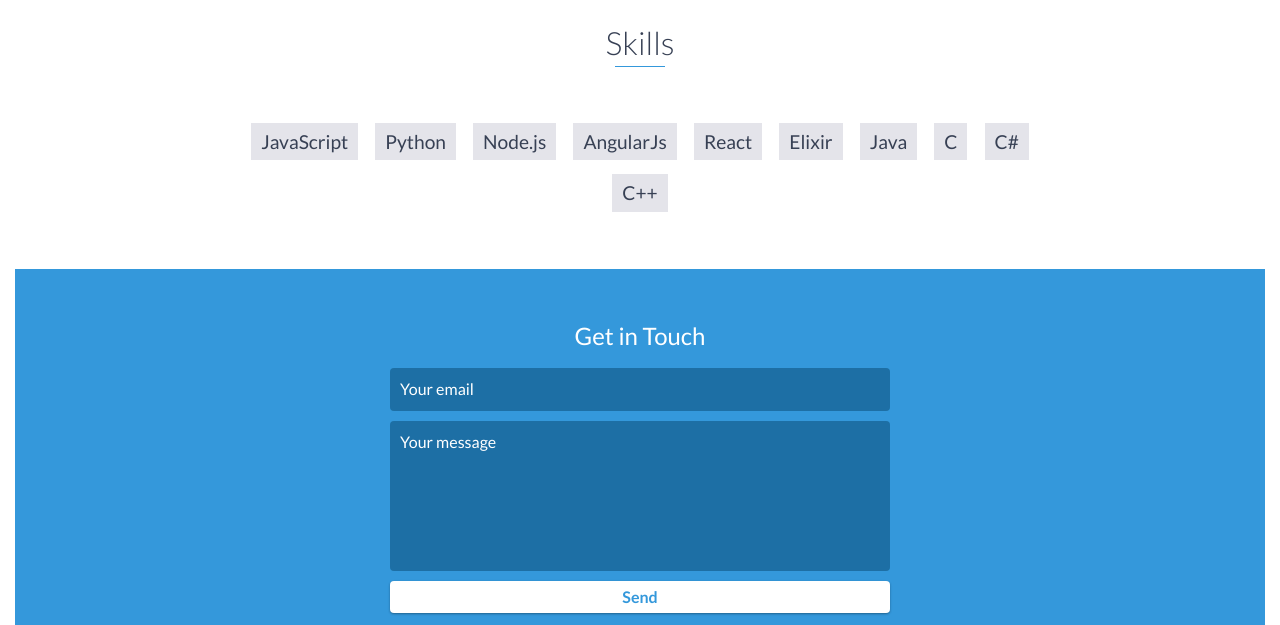
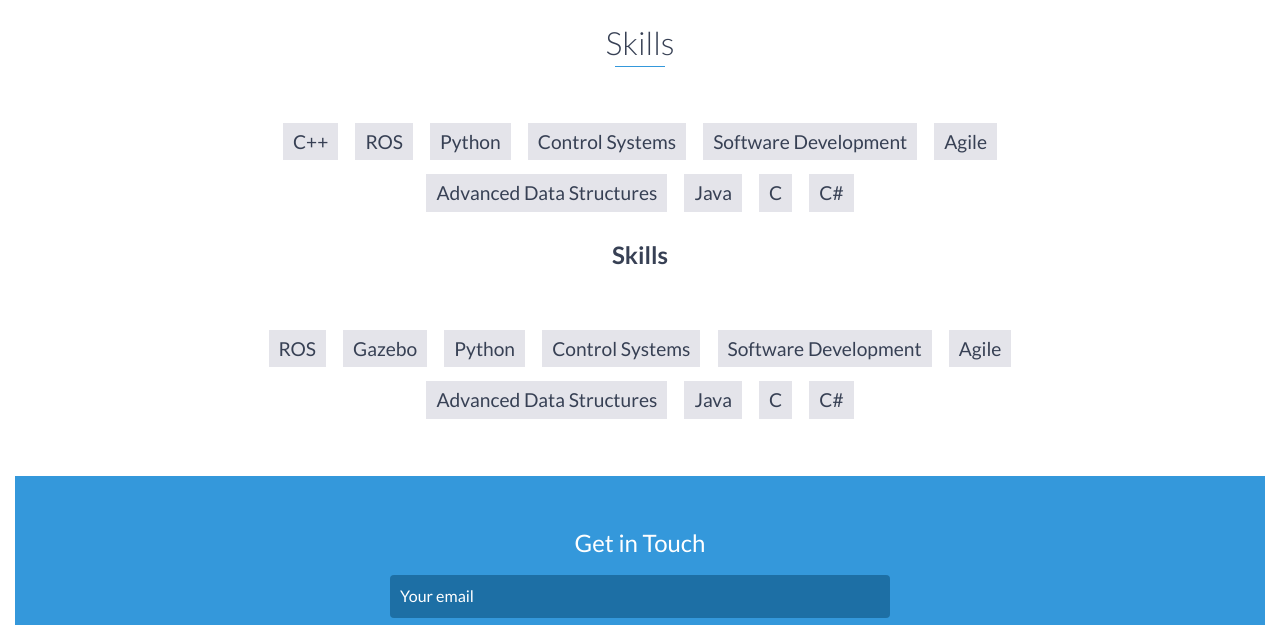
Before and after one commit to bharadwaj-chukkala/bharadwaj-chukkala.github.io, a website: page index.html in a window 1280 px wide. Shown: the part 4340-4965 px from the top of the page. Drawn offline with nearby package versions, Linux system fonts and the light colour scheme.

```diff
--- a/index.html
+++ b/index.html
@@ -219,16 +219,32 @@
     <div id="skills">
         <h2 class="heading">Skills</h2>
         <ul>
-            <li>JavaScript</li>
+            <li>C++</li>
+            <li>ROS</li>
             <li>Python</li>
-            <li>Node.js</li>
-            <li>AngularJs</li>
-            <li>React</li>
-            <li>Elixir</li>
+            <li>Control Systems</li>
+            <li>Software Development</li>
+            <li>Agile</li>
+            <li>Advanced Data Structures</li>
             <li>Java</li>
             <li>C</li>
             <li>C#</li>
-            <li>C++</li>
+
+        </ul>
+
+        <h2 class="Technology Stacks">Skills</h2>
+        <ul>
+            <li>ROS</li>
+            <li>Gazebo</li>
+            <li>Python</li>
+            <li>Control Systems</li>
+            <li>Software Development</li>
+            <li>Agile</li>
+            <li>Advanced Data Structures</li>
+            <li>Java</li>
+            <li>C</li>
+            <li>C#</li>
+
         </ul>
     </div>
     <!-- End #skills -->
```
Also changed, not shown: images/rover.jpg (added), 1 other file.
